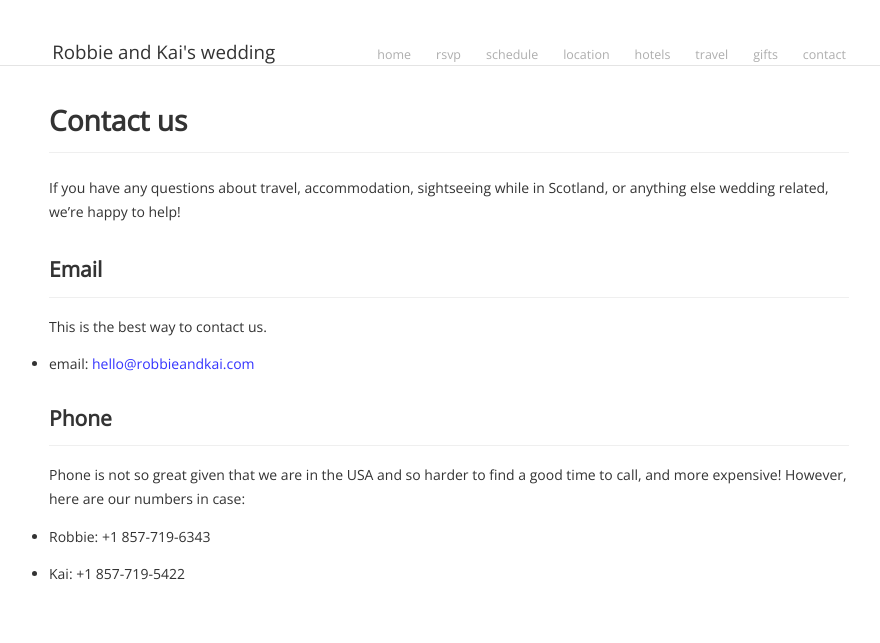
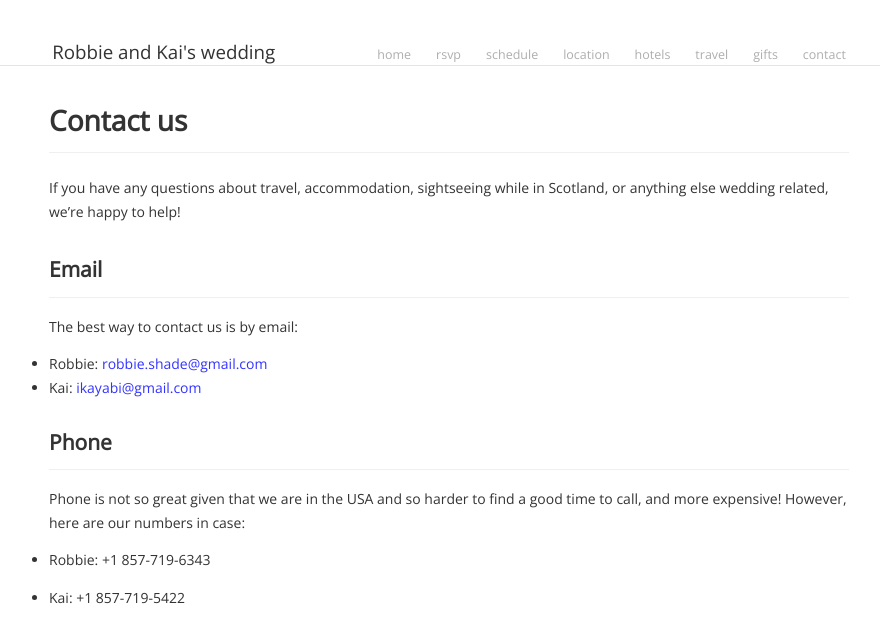
Before and after one commit to rjshade/robbieandkai.com, a Jekyll site: the page built from contact/index.md, in a window 1280 px wide. Shown: the top 643 px of the page, without its empty margins (191-1071 px from the left). Built offline with Jekyll 4.4.1, drawn with Linux system fonts in a browser that asks for light colours; Markdown is read by kramdown in place of the engine named in the settings.

Commit message:
Update contact/index.md

```diff
--- a/contact/index.md
+++ b/contact/index.md
@@ -8,9 +8,9 @@ title: contact
 If you have any questions about travel, accommodation, sightseeing while in Scotland, or anything else wedding related, we're happy to help!
 
 ## Email
-This is the best way to contact us.
-
-* email: [hello@robbieandkai.com](mailto:hello@robbieandkai.com)
+The best way to contact us is by email:
+* Robbie: [robbie.shade@gmail.com](mailto:robbie.shade@gmail.com)
+* Kai: [ikayabi@gmail.com](maito:ikayabi@gmail.com)
 
 ## Phone
 
```
